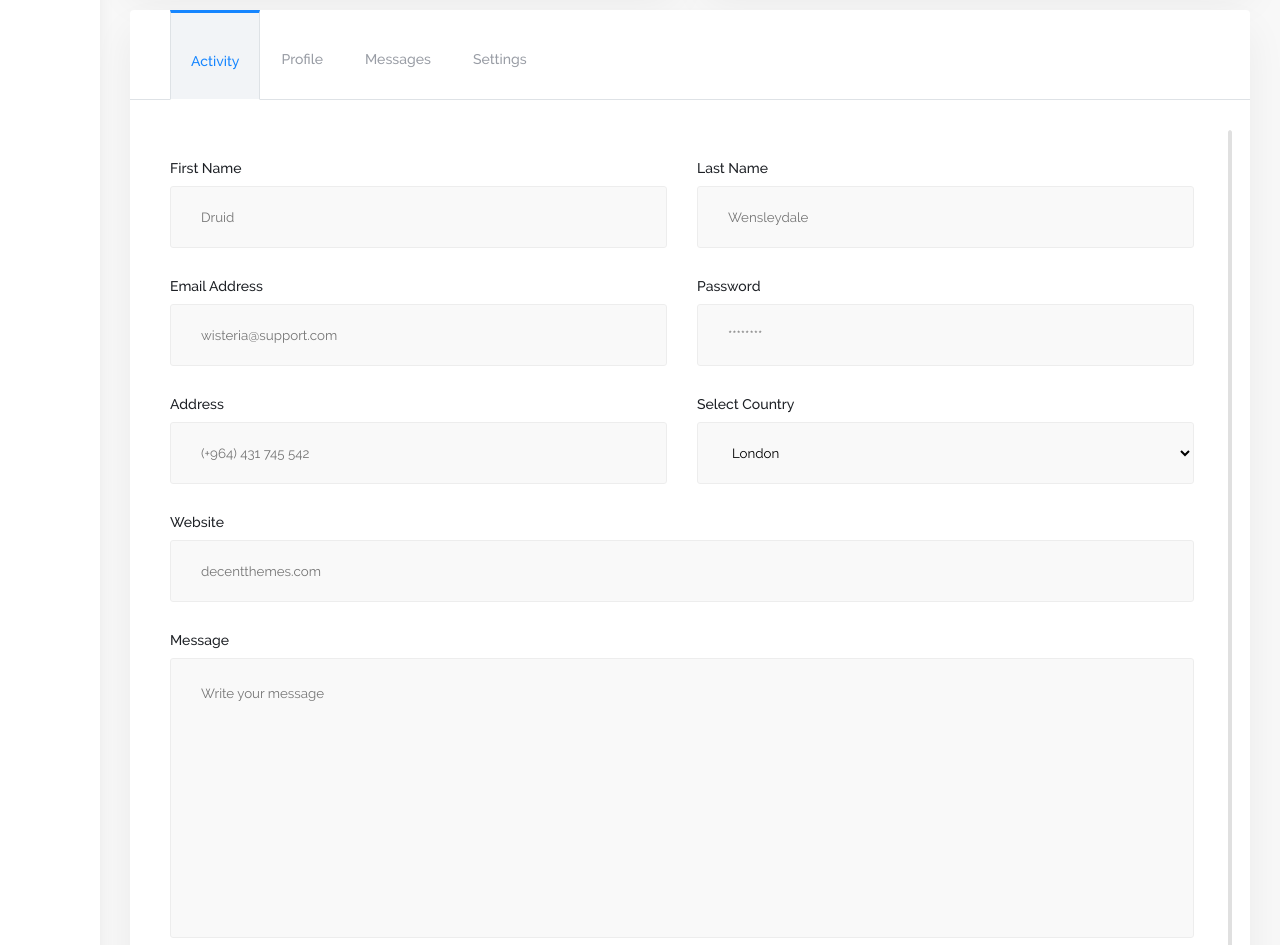
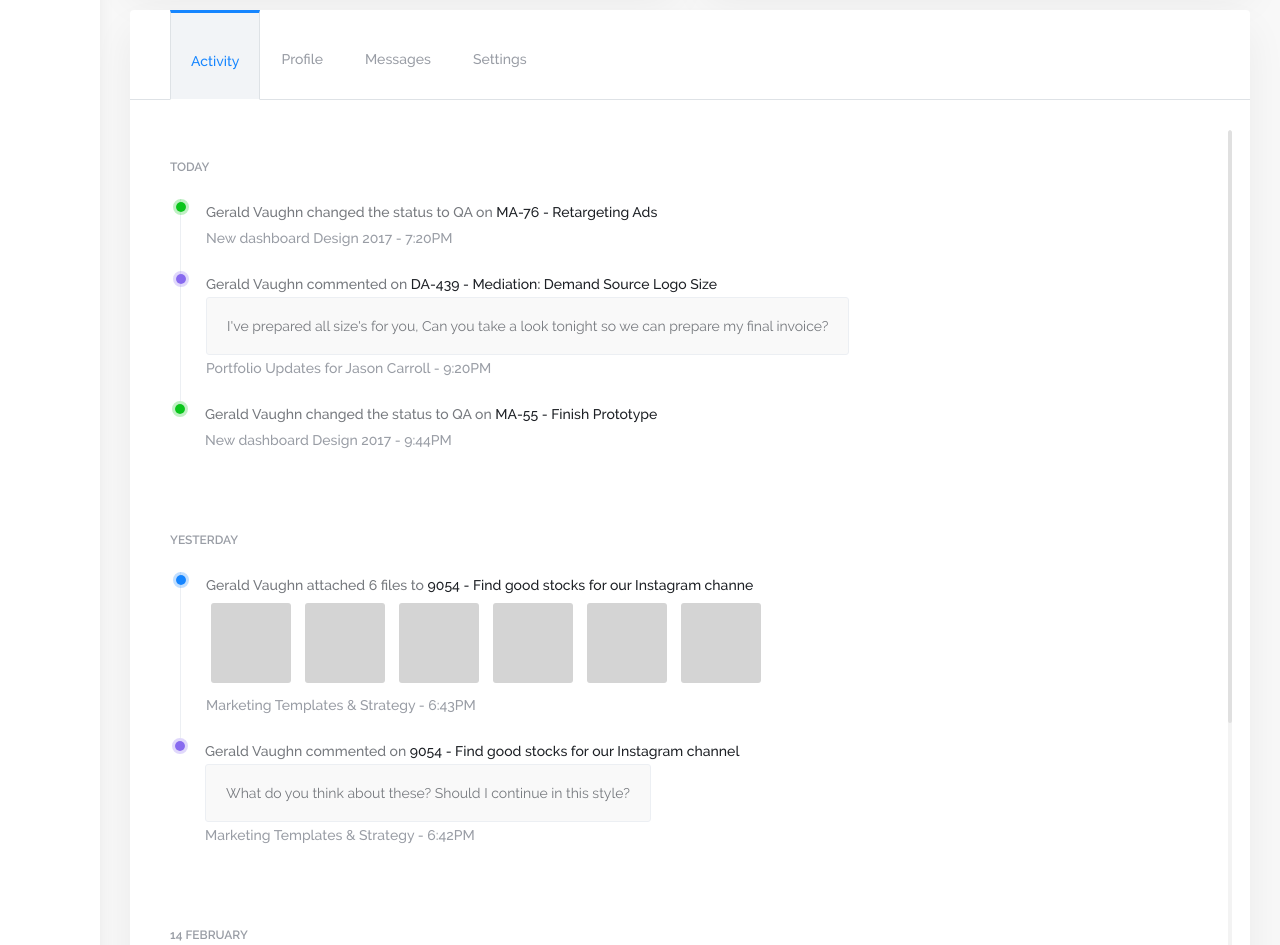
Before and after one commit to AlexLavrenchuk/Dashboard, a website: page app/index.html in a window 1280 px wide. Shown: the part 1000-1945 px from the top of the page. Drawn offline with nearby package versions, Linux system fonts and the light colour scheme; files that its build step writes are made by us from their sources.

Commit message:
worcking is ready

```diff
--- a/app/index.html
+++ b/app/index.html
@@ -178,7 +178,7 @@
 								</nav>
 								<div class="wrapper-scrollbar">
 									<div class="tab-content scrollbar-inner" id="nav-tabContent">
-									  <div class="tab-pane fade show      " id="nav-activity" role="tabpanel" aria-labelledby="nav-activity-tab">
+									  <div class="tab-pane fade show active" id="nav-activity" role="tabpanel" aria-labelledby="nav-activity-tab">
 									  	<div class="today">
 									  		<h3>Today</h3>
 									  		<ul>
@@ -475,7 +475,7 @@
 									  		</div><!-- end messages submit -->
 									  	</div><!-- end messeges -->
 									  </div><!-- end tab messages -->
-									  <div class="tab-pane fade      active" id="nav-settings" role="tabpanel" aria-labelledby="nav-settings-tab">
+									  <div class="tab-pane fade" id="nav-settings" role="tabpanel" aria-labelledby="nav-settings-tab">
 									  	<form class="form">
 											  <div class="form__line">
 											    <div class="form__column">
@@ -505,7 +505,7 @@
 												  <div class="form__column">
 											      <label for="inputCountry">Select Country</label>
 											      <select id="inputCountry" class="form__input">
-											        <option selected>London</option>
+											        <option selected="selected">London</option>
 											        <option>London1</option>
 											        <option>London2</option>
 											        <option>London3</option>
--- a/app/sass/assets/form/_form.scss
+++ b/app/sass/assets/form/_form.scss
@@ -76,7 +76,7 @@
 		&:hover {
 			background: #1585ff;
 			color: #fff;
-			box-shadow: 0px 15px 30px 0px rgba(0, 0, 0, 0.1);
+
 		}
 		@media (max-width: 576px) {
 			width: 100%;
```
Also changed, not shown: app/css/main.css.
